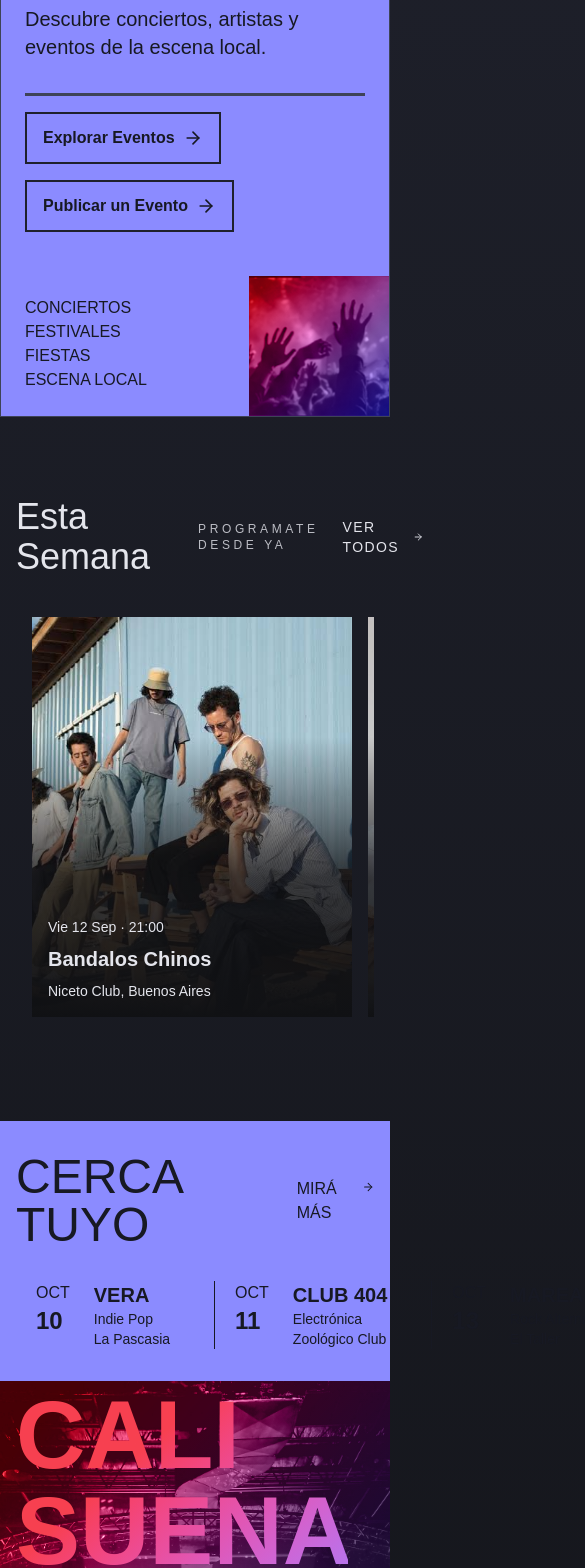
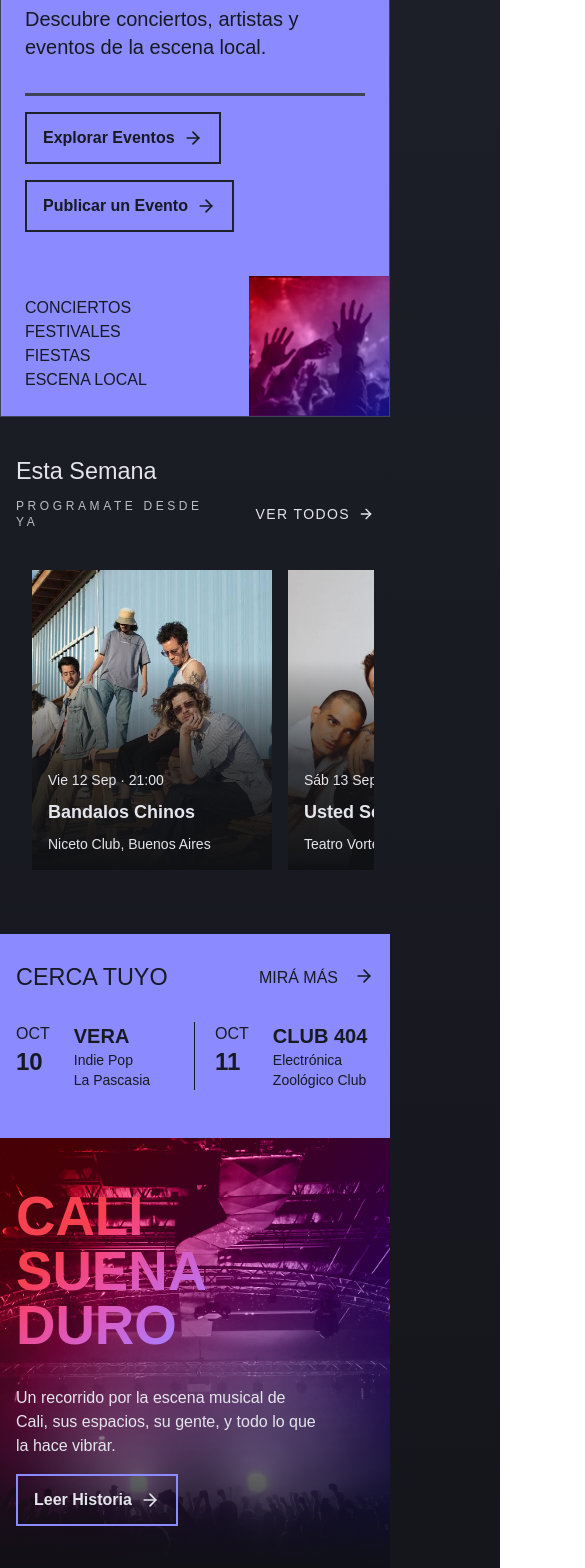
Before and after one commit to bruno9926/MNM_Frontend, a React (Vite) app: page / in a window 390 px wide. Shown: the part 432-2000 px from the top of the page, 585 px wide, since content can reach past the window. Built offline with nearby package versions, Linux system fonts and the light colour scheme; a web font is replaced by a local one.

Commit message:
adjusting responsive for more components in home

```diff
--- a/src/features/artists/ui/ArtistCard.tsx
+++ b/src/features/artists/ui/ArtistCard.tsx
@@ -10,13 +10,13 @@ function ArtistCard({ artist }: ArtistCardProps) {
   return (
     <Link
       to={`${routes.ARTISTS}/${artist.id}`}
-      className="group relative block bg-muted overflow-hidden shrink-0 w-80 h-100 transition-transform motion-safe:hover:scale-105 motion-safe:hover:-rotate-1 hover:outline-2 hover:outline-foreground"
+      className="group relative block bg-muted overflow-hidden shrink-0 w-60 h-75 sm:w-80 sm:h-100 transition-transform motion-safe:hover:scale-105 motion-safe:hover:-rotate-1 hover:outline-2 hover:outline-foreground"
     >
       <img src={artist.imageUrl} alt="" className='absolute inset-0 w-full h-full object-center object-cover' />
       {/* Scrim: at least ~80% opaque behind the text, so it stays readable on any photo (even pure white) */}
       <div className="absolute inset-0 bg-linear-to-t from-background-deep via-background-deep/80 via-35% to-transparent to-70%" aria-hidden="true" />
       <div className="absolute inset-x-0 bottom-0 p-4 flex flex-col gap-2">
-        <h3 className="text-xl font-semibold">{artist.name}</h3>
+        <h3 className="text-lg sm:text-xl font-semibold">{artist.name}</h3>
         <p className="text-sm">{artist.genre}</p>
         <p className="text-sm">{artist.city}</p>
       </div>
--- a/src/features/artists/ui/EmergingArtists.tsx
+++ b/src/features/artists/ui/EmergingArtists.tsx
@@ -5,7 +5,7 @@ import ArtistCard from './ArtistCard'
 
 function EmergingArtists() {
   return (
-    <section className="page-padding py-20">
+    <section className="page-padding py-10 sm:py-14 lg:py-20">
       <SectionHeader
         title="Artistas emergentes"
         label="Quienes la están rompiendo"
--- a/src/features/events/ui/MusicEvent.tsx
+++ b/src/features/events/ui/MusicEvent.tsx
@@ -11,14 +11,14 @@ function MusicEvent({ event }: MusicEventProps) {
   return (
     <Link
       to={`${routes.EVENTS}/${event.id}`}
-      className="group relative block bg-muted overflow-hidden shrink-0 w-80 h-100 transition-transform motion-safe:hover:scale-105 motion-safe:hover:-rotate-1 hover:outline-2 hover:outline-foreground"
+      className="group relative block bg-muted overflow-hidden shrink-0 w-60 h-75 sm:w-80 sm:h-100 transition-transform motion-safe:hover:scale-105 motion-safe:hover:-rotate-1 hover:outline-2 hover:outline-foreground"
     >
       <img src={event.imageUrl} alt="" className='absolute inset-0 w-full h-full object-center object-cover' />
       {/* Scrim: at least ~80% opaque behind the text, so it stays readable on any photo (even pure white) */}
       <div className="absolute inset-0 bg-linear-to-t from-background-deep via-background-deep/80 via-35% to-transparent to-70%" aria-hidden="true" />
       <div className="absolute inset-x-0 bottom-0 p-4 flex flex-col gap-2">
         <p className="text-sm">{event.date}</p>
-        <h3 className="text-xl font-semibold">{event.name}</h3>
+        <h3 className="text-lg sm:text-xl font-semibold">{event.name}</h3>
         <p className="text-sm">
           {event.venue}, {event.city}
         </p>
--- a/src/features/events/ui/NearMusicEvents.tsx
+++ b/src/features/events/ui/NearMusicEvents.tsx
@@ -5,7 +5,7 @@ import MusicEvent from './MusicEvent'
 
 function NearMusicEvents() {
   return (
-    <section className="page-padding py-20">
+    <section className="page-padding py-10 sm:py-14 lg:py-20">
       <SectionHeader
         title="Esta Semana"
         label="Programate desde ya"
--- a/src/features/events/ui/NearbyEventsStrip.tsx
+++ b/src/features/events/ui/NearbyEventsStrip.tsx
@@ -21,15 +21,16 @@ const nearbyEvents: NearbyEvent[] = [
 function NearbyEventsStrip() {
   return (
     <section className='bg-secondary page-padding py-8 text-secondary-foreground'>
-      <div className='flex gap-4 items-center'>
-        <h2 className='heroic-font text-5xl'>CERCA TUYO</h2>
-        <span className='border-t flex-1 mx-5' />
-        <Link to={routes.EVENTS} className='flex gap-4'>
+      <div className='flex flex-wrap gap-x-4 gap-y-2 items-center'>
+        <h2 className='heroic-font text-[clamp(1rem,6vw,2.25rem)] lg:text-5xl leading-none'>CERCA TUYO</h2>
+        <span className='hidden sm:block border-t flex-1 mx-5' />
+        <Link to={routes.EVENTS} className='ml-auto flex gap-4 whitespace-nowrap'>
           MIRÁ MÁS
           <icon.arrowRight size={20} />
         </Link>
       </div>
-      <ul className='flex mt-8 divide-secondary-foreground divide-x'>
+      {/* Items never shrink below their content, so the row scrolls sideways whenever they don't all fit */}
+      <ul className='flex mt-8 pb-4 lg:pb-0 overflow-x-auto scrollbar-thin divide-secondary-foreground divide-x'>
         {nearbyEvents.map((event) => (
           <NearbyEventItem key={event.id} event={event} />
         ))}
@@ -44,7 +45,7 @@ type NearbyEventItemProps = {
 
 function NearbyEventItem({ event }: NearbyEventItemProps) {
   return (
-    <li className='group flex gap-6 flex-1 motion-safe:hover:flex-3 transition-[flex-grow] cursor-pointer justify-center px-5'>
+    <li className='group flex gap-6 flex-1 motion-safe:hover:flex-3 transition-[flex-grow] cursor-pointer justify-center px-5 max-lg:first:pl-0'>
       <div className='flex flex-col'>
         <span className='font-light'>{event.month}</span>
         <span className='font-bold text-2xl'>{event.day}</span>
--- a/src/pages/Home.tsx
+++ b/src/pages/Home.tsx
@@ -11,12 +11,14 @@ function Home() {
       <Hero />
       <NearMusicEvents />
       <NearbyEventsStrip />
+
       <FeaturedStory
         title="CALI SUENA DURO"
         description="Un recorrido por la escena musical de Cali, sus espacios, su gente, y todo lo que la hace vibrar."
         imageUrl="/hero.jpg"
         to={routes.EVENTS}
       />
+
       <EmergingArtists />
     </>
   )
--- a/src/shared/ui/components/FeaturedStory.tsx
+++ b/src/shared/ui/components/FeaturedStory.tsx
@@ -9,13 +9,15 @@ type FeaturedStoryProps = {
 
 function FeaturedStory({ title, description, imageUrl, to }: FeaturedStoryProps) {
   return (
-    <section className='relative h-110 overflow-hidden'>
+    <section className='relative overflow-hidden'>
       <div className='duotone absolute inset-0'>
         <img src={imageUrl} alt="" className='w-full h-full object-cover object-bottom' />
       </div>
-      <div className='absolute inset-0 bg-linear-to-br from-transparent from-30% to-background-deep' aria-hidden='true' />
-      <div className='absolute inset-0 page-padding py-10 flex flex-wrap content-center items-end justify-between'>
-        <h2 className="text-8xl w-min font-semibold text-brand-gradient-strong heroic-font">{title}</h2>
+      {/* Scrim follows the text: downwards while the copy is stacked under the title, diagonal once it sits to the right */}
+      <div className='absolute inset-0 bg-linear-to-b lg:bg-linear-to-br from-transparent from-30% to-background-deep' aria-hidden='true' />
+      {/* In flow (not absolute) so the section grows with its content instead of clipping it */}
+      <div className='relative min-h-110 page-padding py-10 flex flex-wrap content-center items-end justify-between gap-x-10 gap-y-8'>
+        <h2 className="text-[clamp(36px,14vw,96px)] leading-none w-min max-w-full font-semibold text-brand-gradient-strong heroic-font">{title}</h2>
         <div className='flex flex-col gap-4'>
           <p className='max-w-75'>{description}</p>
           <NavigationButton to={to} className='text-foreground border-secondary hover:text-secondary'>Leer Historia</NavigationButton>
--- a/src/shared/ui/components/SectionHeader.tsx
+++ b/src/shared/ui/components/SectionHeader.tsx
@@ -13,16 +13,17 @@ type SectionHeaderProps = {
 }
 
 // Colors are inherited (currentColor), so the header works on dark sections and on the periwinkle band.
+// Below lg the title takes its own row and the label + link sit underneath; from lg it's a single row with the rule.
 function SectionHeader({ title, label, link, className }: SectionHeaderProps) {
   return (
-    <div className={cn('flex items-center gap-6', className)}>
-      <h2 className='heroic-font text-4xl'>{title}</h2>
-      <span className='flex-1 border-t border-current/30' aria-hidden='true' />
+    <div className={cn('flex flex-wrap items-center gap-x-6 gap-y-3', className)}>
+      <h2 className='heroic-font text-[clamp(1rem,6vw,1.5rem)] sm:text-3xl lg:text-4xl leading-tight break-words w-full lg:w-auto'>{title}</h2>
+      <span className='hidden lg:block flex-1 border-t border-current/30' aria-hidden='true' />
       {label && (
-        <span className='max-w-50 text-xs uppercase tracking-[0.3em] opacity-80'>{label}</span>
+        <span className='flex-1 lg:flex-none max-w-50 text-xs uppercase tracking-[0.3em] opacity-80'>{label}</span>
       )}
       {link && (
-        <Link to={link.to} className='flex items-center gap-2 text-sm uppercase tracking-widest'>
+        <Link to={link.to} className='ml-auto flex items-center gap-2 text-sm uppercase tracking-widest whitespace-nowrap'>
           {link.label}
           <icon.arrowRight size={16} />
         </Link>
```
